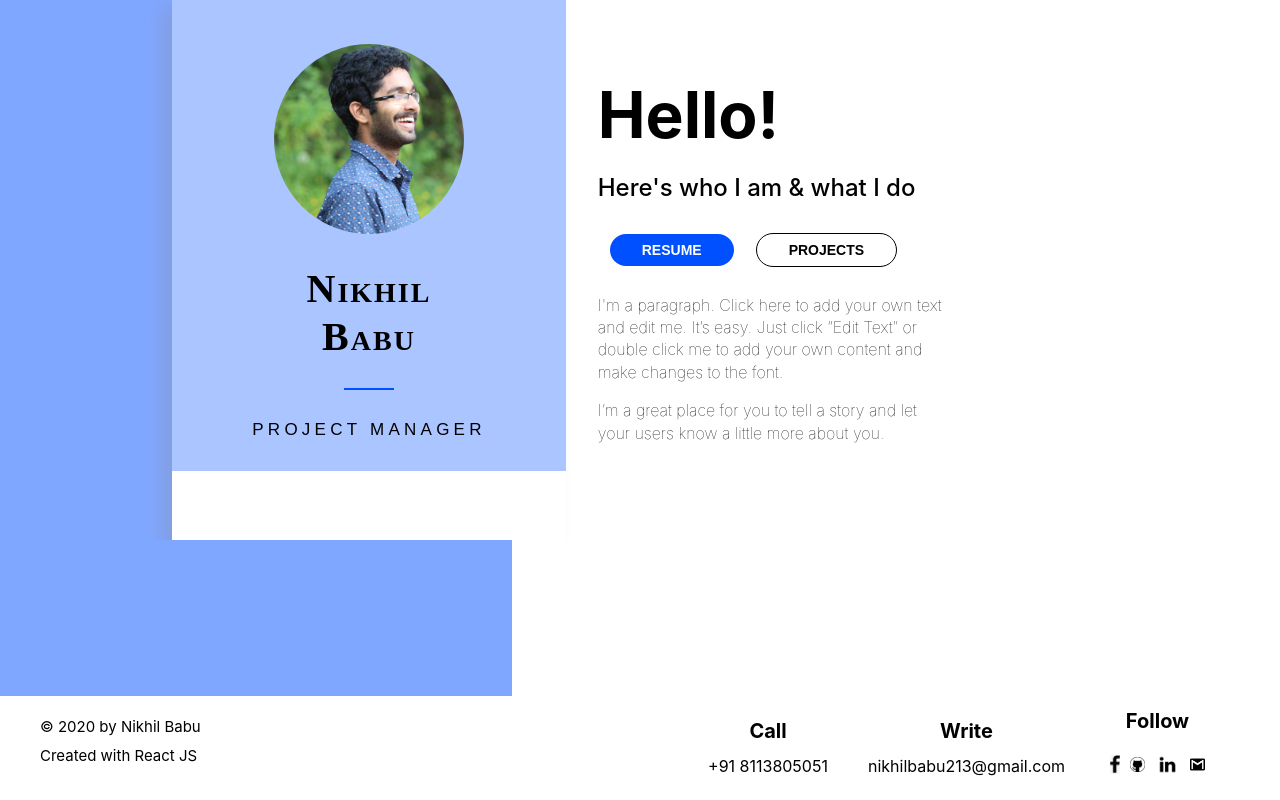
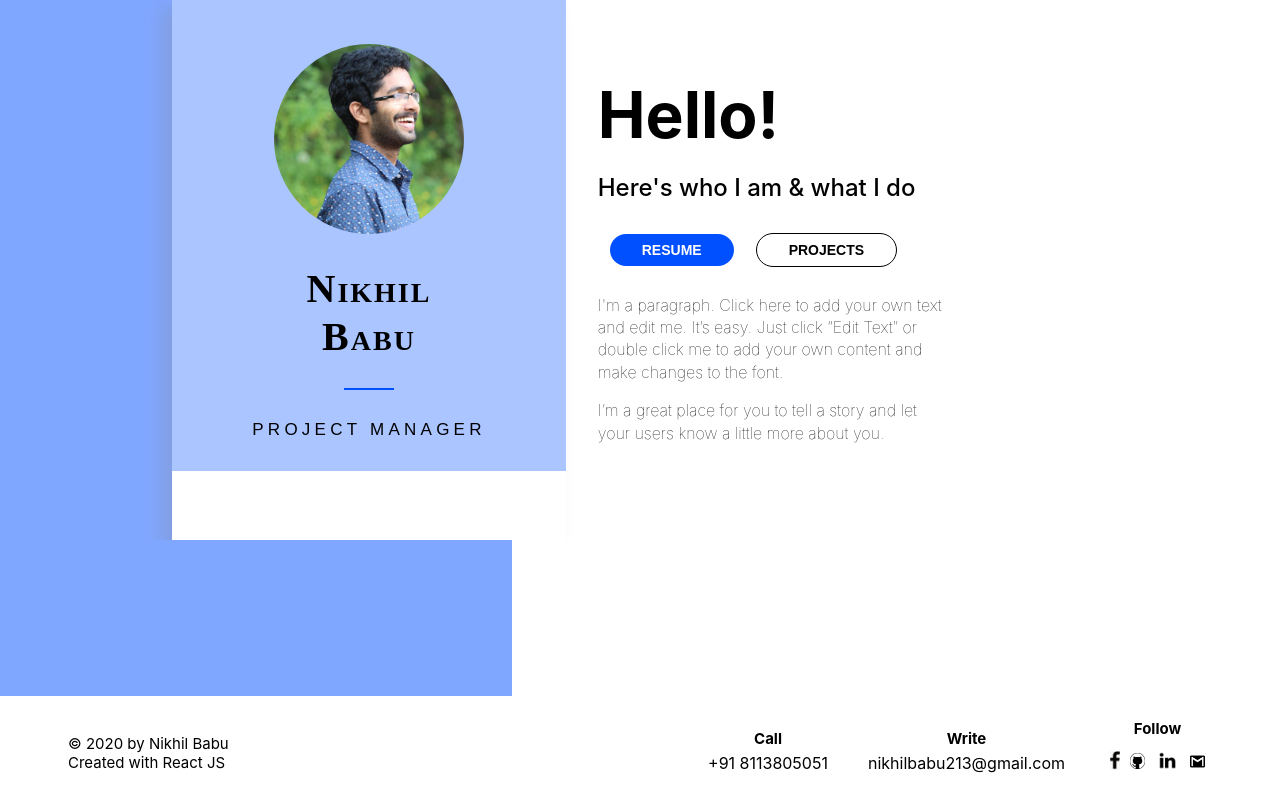
Before and after one commit to Nikhil713/Portfolio, a React (Create React App) app in the folder website/: page / in a window 1280 px wide. Shown: the part 266-1066 px from the top of the page. Built offline with nearby package versions, Linux system fonts and the light colour scheme.

Commit message:
Footer spacing

```diff
--- a/website/src/components/footer/footer.css
+++ b/website/src/components/footer/footer.css
@@ -14,39 +14,51 @@
 footer{
     width: 100%;
     display: flex;
-    justify-content: center;
+    justify-content: space-between;
     align-items: center;
     /* justify-content: flex-start; */
 }
 
 .footer-left{
-    width: 50%;
+    width: auto;
+
+    padding: 1.75rem;
     display: flex;
     flex-direction: column;
-    /* justify-content: flex-start; */
+    justify-content: center;
     /* align-items: center; */
+
+    float: left;
 }
 
+.footer-left > div {
+    margin-top: 10px;
+}
 .footer-left p {
     /* font-family: 'Montserrat'; */
     /* font-weight: 100; */
     font-size: 15px;
-    margin: 5px 40px;
+    margin: 0px 40px;
 }
 
 .footer-right {
-    width: 50%;
+    width: auto;
+
+    padding-right: 50px;
+
     display: flex;
     justify-content: flex-end;
     /* align-items: center; */
-    padding-right: 50px;
+
+    float: right;
 }
 
 .footer-right > div {
     margin: 0 20px;
 }
 .footer-right > div > h1{
-    font-size: 20px;
+    margin: 5px;
+    font-size: 15px;
     font-weight: 700;
 }
 
--- a/website/src/components/footer/footer.js
+++ b/website/src/components/footer/footer.js
@@ -13,9 +13,10 @@ export default class Footer extends React.Component{
             <div className="footer-container">
                 <footer>
                     <div className="footer-left">
-
+                        <div>
                         <p>© 2020 by Nikhil Babu</p>
                         <p>Created with React JS</p>
+                        </div>
                     </div>
                     <div className="footer-right">
                         <div className="call">
```
